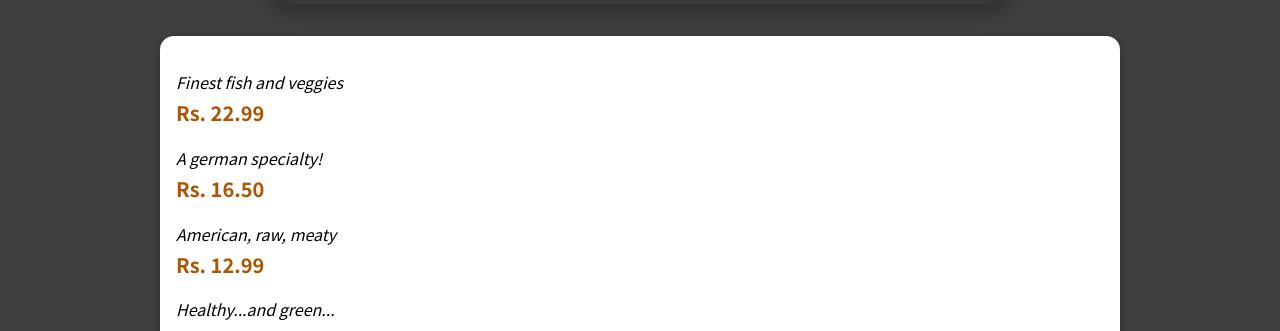
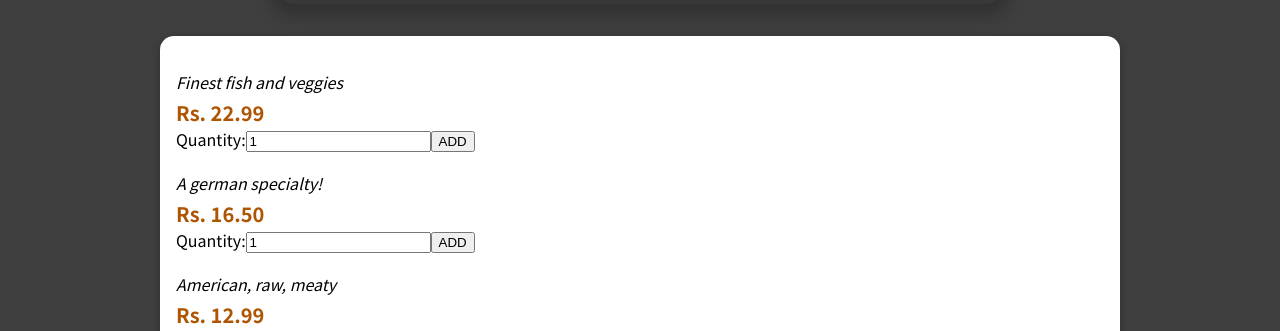
Before and after one commit to kumaraakarshan/Restaurant-website, a React (Create React App) app: page / in a window 1280 px wide. Shown: the part 469-800 px from the top of the page. Built offline with nearby package versions, Linux system fonts and the light colour scheme.

Commit message:
form added

```diff
--- a/src/components/Meals/MealItem/MealItem.js
+++ b/src/components/Meals/MealItem/MealItem.js
@@ -1,20 +1,48 @@
-import classes from './MealItem.module.css'
+import React, { useState } from 'react';
+import classes from './MealItem.module.css';
 
+const MealItem = (props) => {
+  const [quantity, setQuantity] = useState(1);
 
+  const price = `Rs. ${props.price.toFixed(2)}`;
 
-const MealItem = props => {
-    const price = `Rs. ${props.price.toFixed(2)}`;
-    return <li className={classes.Meal}>
-        <div>
-            <h3>{props.name}</h3>
-            <div className={classes.description}>{props.description}</div>
-            <div className={classes.price}>{price}</div>
-        </div>
-        <div>
+  const handleQuantityChange = (event) => {
+    const newQuantity = parseInt(event.target.value, 10);
+    if (!isNaN(newQuantity)) {
+      setQuantity(newQuantity);
+    }
+  };
 
-        </div>
+  const handleAddToCart = () => {
 
+    console.log(`Added ${quantity} ${props.name}(s) to cart`);
+  };
+
+  return (
+    <li className={classes.Meal}>
+      <div>
+        <h3>{props.name}</h3>
+        <div className={classes.description}>{props.description}</div>
+        <div className={classes.price}>{price}</div>
+      </div>
+      <div>
+        <form>
+          <label htmlFor="quantity">Quantity:</label>
+          <input
+            type="number"
+            id="quantity"
+            name="quantity"
+            value={quantity}
+            onChange={handleQuantityChange}
+            min="1"
+          />
+          <button type="button" onClick={handleAddToCart}>
+            ADD
+          </button>
+        </form>
+      </div>
     </li>
-}
+  );
+};
 
 export default MealItem;
```
